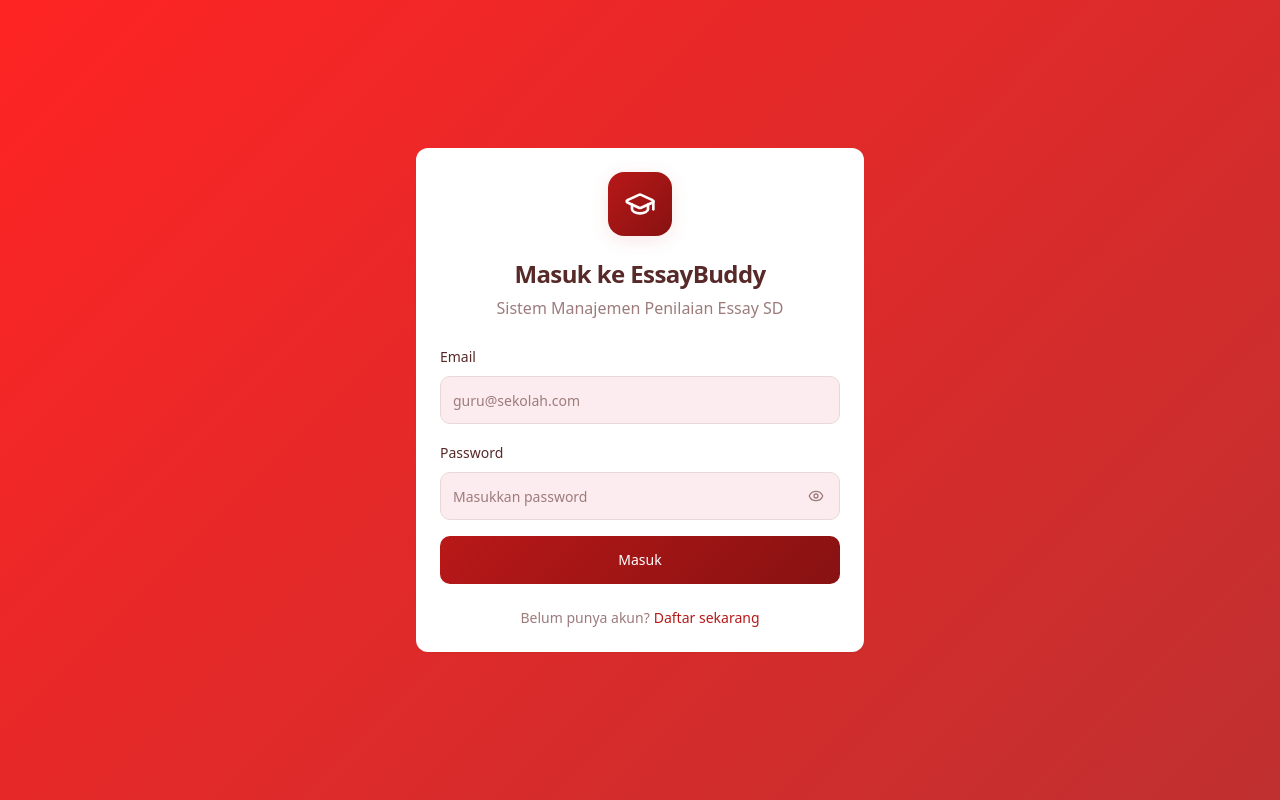
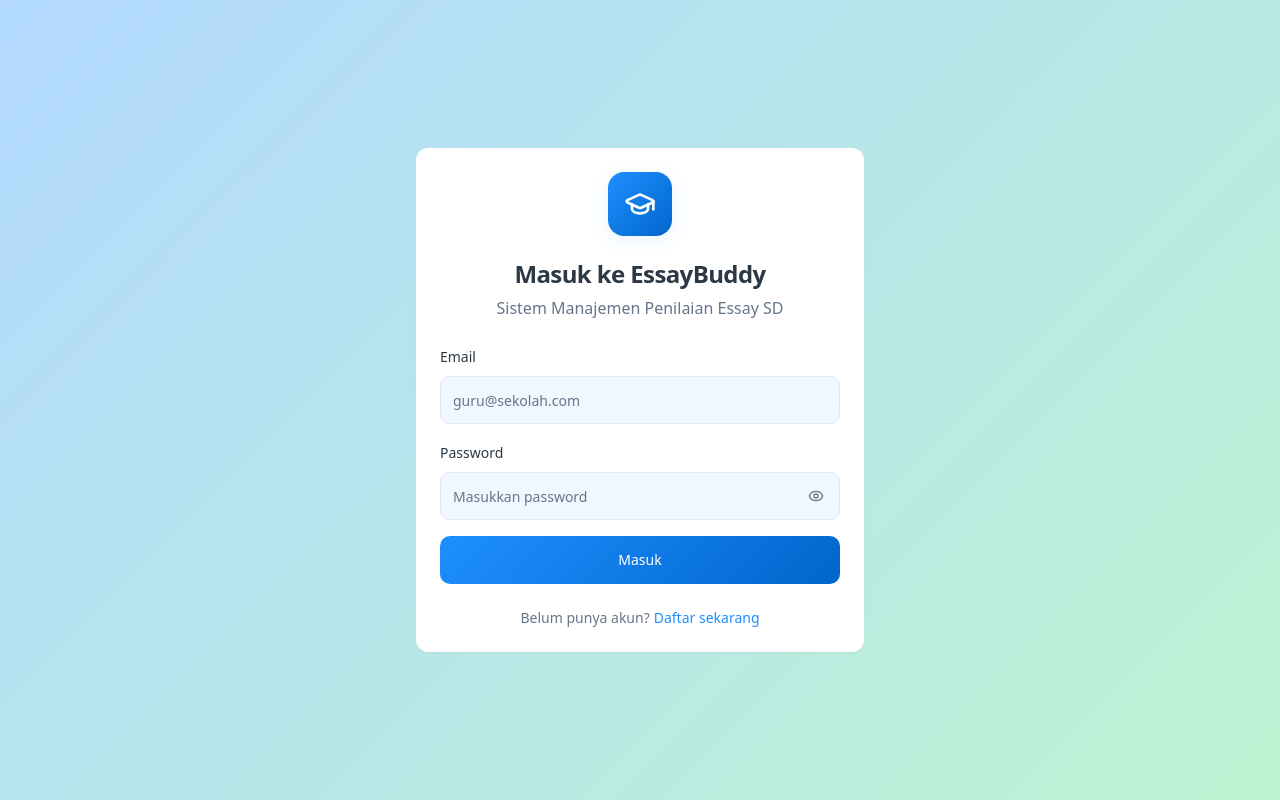
Before and after one commit to IrvanAfriandi/penilaian-essay-otomatis, a React (Vite) app: page / in a window 1280 px wide. Built offline with nearby package versions, Linux system fonts and the light colour scheme.

Commit message:
Revert color changes
Revert the color palette changes to the previous state.

```diff
--- a/src/index.css
+++ b/src/index.css
@@ -8,36 +8,28 @@ All colors MUST be HSL.
 
 @layer base {
   :root {
-    /* Custom Red Theme Colors */
-    --background: 351 82% 96%;
-    --foreground: 0 36% 25%;
+    /* Educational Theme Colors */
+    --background: 210 100% 97%;
+    --foreground: 210 22% 22%;
 
     --card: 0 0% 100%;
-    --card-foreground: 0 36% 25%;
+    --card-foreground: 210 22% 22%;
 
     --popover: 0 0% 100%;
-    --popover-foreground: 0 36% 25%;
+    --popover-foreground: 210 22% 22%;
 
-    /* Primary - Deep Red #BD1616 */
-    --primary: 0 77% 41%;
+    /* Primary - Educational Blue */
+    --primary: 210 100% 56%;
     --primary-foreground: 0 0% 100%;
-    --primary-light: 0 77% 65%;
-    --primary-dark: 0 77% 30%;
+    --primary-light: 210 100% 85%;
+    --primary-dark: 210 100% 40%;
 
-    /* Secondary - Light Pink #EFE6E6 */
-    --secondary: 0 25% 91%;
-    --secondary-foreground: 0 36% 25%;
-    --secondary-light: 0 25% 95%;
+    /* Secondary - Fresh Green */
+    --secondary: 142 69% 58%;
+    --secondary-foreground: 0 0% 100%;
+    --secondary-light: 142 69% 85%;
 
-    /* Accent Red #FF2524 */
-    --accent-red: 0 100% 57%;
-    --accent-red-foreground: 0 0% 100%;
-
-    /* Medium Red #BF3131 */
-    --medium-red: 0 60% 47%;
-    --medium-red-foreground: 0 0% 100%;
-
-    /* Success - Keep green for status */
+    /* Success - Nature Green */
     --success: 120 60% 50%;
     --success-foreground: 0 0% 100%;
     --success-light: 120 60% 90%;
@@ -47,31 +39,31 @@ All colors MUST be HSL.
     --warning-foreground: 0 0% 100%;
     --warning-light: 38 92% 90%;
 
-    /* Error - Use your red palette */
-    --destructive: 0 100% 57%;
+    /* Error - Soft Red */
+    --destructive: 0 65% 51%;
     --destructive-foreground: 0 0% 100%;
-    --destructive-light: 0 100% 90%;
+    --destructive-light: 0 65% 90%;
 
-    --muted: 0 25% 94%;
-    --muted-foreground: 0 15% 55%;
+    --muted: 210 40% 96%;
+    --muted-foreground: 215 16% 47%;
 
-    --accent: 0 25% 91%;
-    --accent-foreground: 0 36% 25%;
+    --accent: 210 40% 96%;
+    --accent-foreground: 210 22% 22%;
 
-    --border: 0 25% 88%;
-    --input: 0 25% 88%;
-    --ring: 0 77% 41%;
+    --border: 214 32% 91%;
+    --input: 214 32% 91%;
+    --ring: 210 100% 56%;
 
-    /* Red Theme Gradients */
+    /* Educational Gradients */
     --gradient-primary: linear-gradient(135deg, hsl(var(--primary)), hsl(var(--primary-dark)));
-    --gradient-secondary: linear-gradient(135deg, hsl(var(--secondary)), hsl(var(--accent)));
-    --gradient-hero: linear-gradient(135deg, hsl(var(--accent-red)), hsl(var(--medium-red)));
-    --gradient-card: linear-gradient(145deg, hsl(0 0% 100%), hsl(0 25% 97%));
+    --gradient-secondary: linear-gradient(135deg, hsl(var(--secondary)), hsl(var(--success)));
+    --gradient-hero: linear-gradient(135deg, hsl(var(--primary-light)), hsl(var(--secondary-light)));
+    --gradient-card: linear-gradient(145deg, hsl(0 0% 100%), hsl(210 100% 98%));
 
-    /* Enhanced Shadows with Red Glow */
+    /* Shadows */
     --shadow-soft: 0 4px 20px hsl(var(--primary) / 0.1);
     --shadow-hover: 0 8px 25px hsl(var(--primary) / 0.15);
-    --shadow-glow: 0 0 30px hsl(var(--primary) / 0.3), 0 0 60px hsl(var(--accent-red) / 0.1);
+    --shadow-glow: 0 0 30px hsl(var(--primary) / 0.2);
 
     --radius: 0.75rem;
 
```
